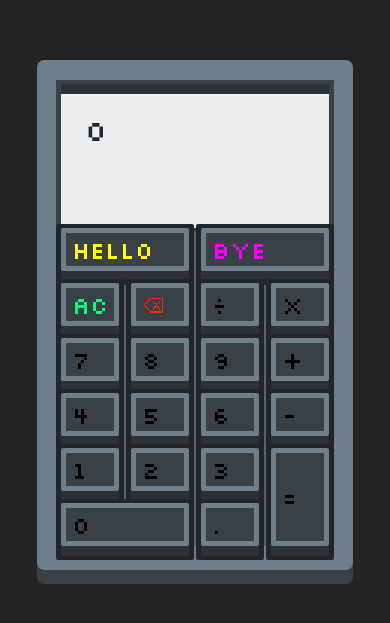
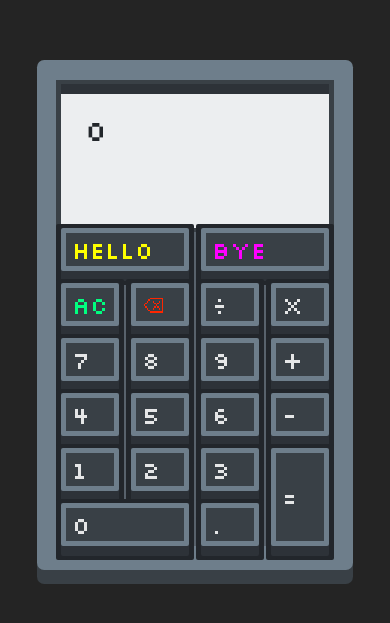
Before and after one commit to JoseArron/se-2144-prelims, a website built with Vite: page index.html in a window 390 px wide. Shown: the part 107-730 px from the top of the page. Built offline with nearby package versions, Linux system fonts and the light colour scheme.

Commit message:
fix button text appearing black sometimes on phones

```diff
--- a/src/style.css
+++ b/src/style.css
@@ -4,7 +4,6 @@
   line-height: 1.5;
   font-weight: 400;
 
-  color-scheme: light dark;
   color: var(--off-white);
   background-color: #242424;
 
@@ -33,6 +32,7 @@ body {
 }
 
 button {
+  color: var(--off-white);
   cursor: pointer;
   display: flex;
   align-items: center;
```
